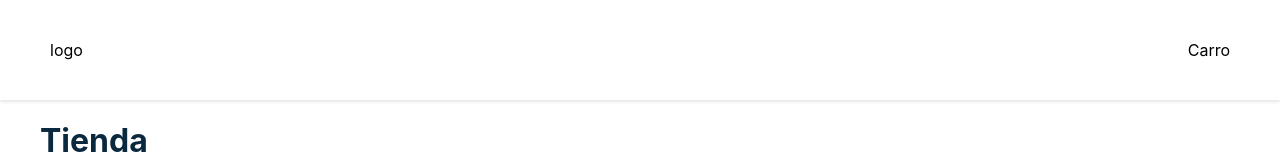
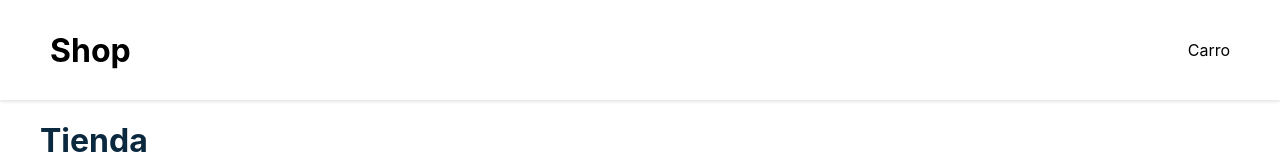
Before and after one commit to 51p50x/shopping-cart, a React (Create React App) app: page / in a window 1280 px wide. Shown: the top 160 px of the page. Built offline with nearby package versions, Linux system fonts and the light colour scheme.

Commit message:
sc-6: Logo was created
 * Logo component was created

 * Logo component was added to Navbar component

```diff
--- /dev/null
+++ b/src/components/Logo.js
@@ -0,0 +1,20 @@
+import { Component } from "react";
+
+const styles = {
+    logo:{
+        fontWeight: '700',
+        fontSize: '2rem'
+    }
+}
+
+class Logo extends Component{
+    render(){
+        return(
+            <div style={styles.logo}>
+                Shop
+            </div>
+        )
+    }
+}
+
+export default Logo
--- a/src/components/Navbar.js
+++ b/src/components/Navbar.js
@@ -1,4 +1,5 @@
 import { Component } from "react";
+import Logo from './Logo'
 
 const styles = {
     navbar:{
@@ -17,7 +18,7 @@
     render(){
         return(
             <nav style={styles.navbar}>
-                <p>logo</p>
+                <Logo/>
                 <p>Carro</p>
             </nav>
         )
```
